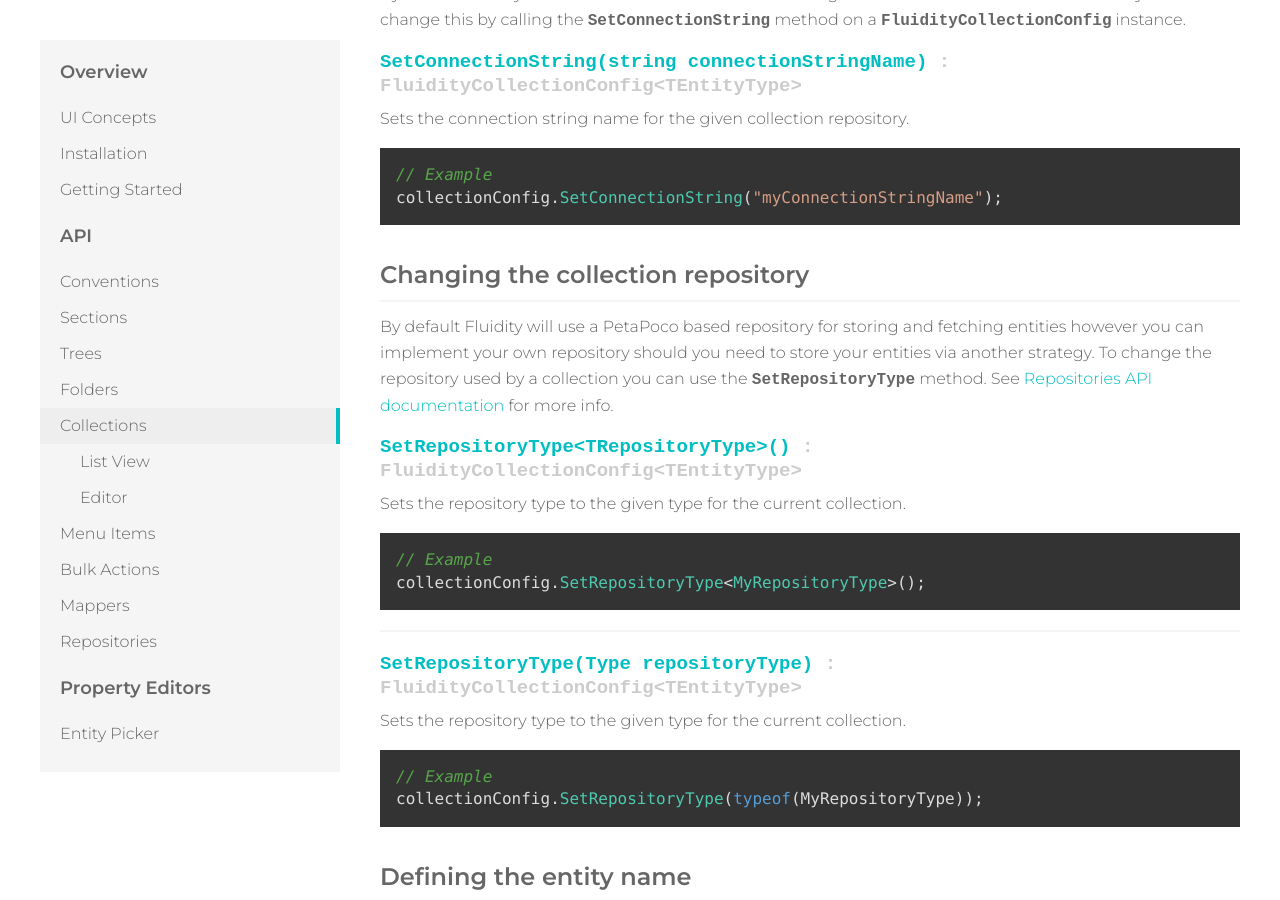
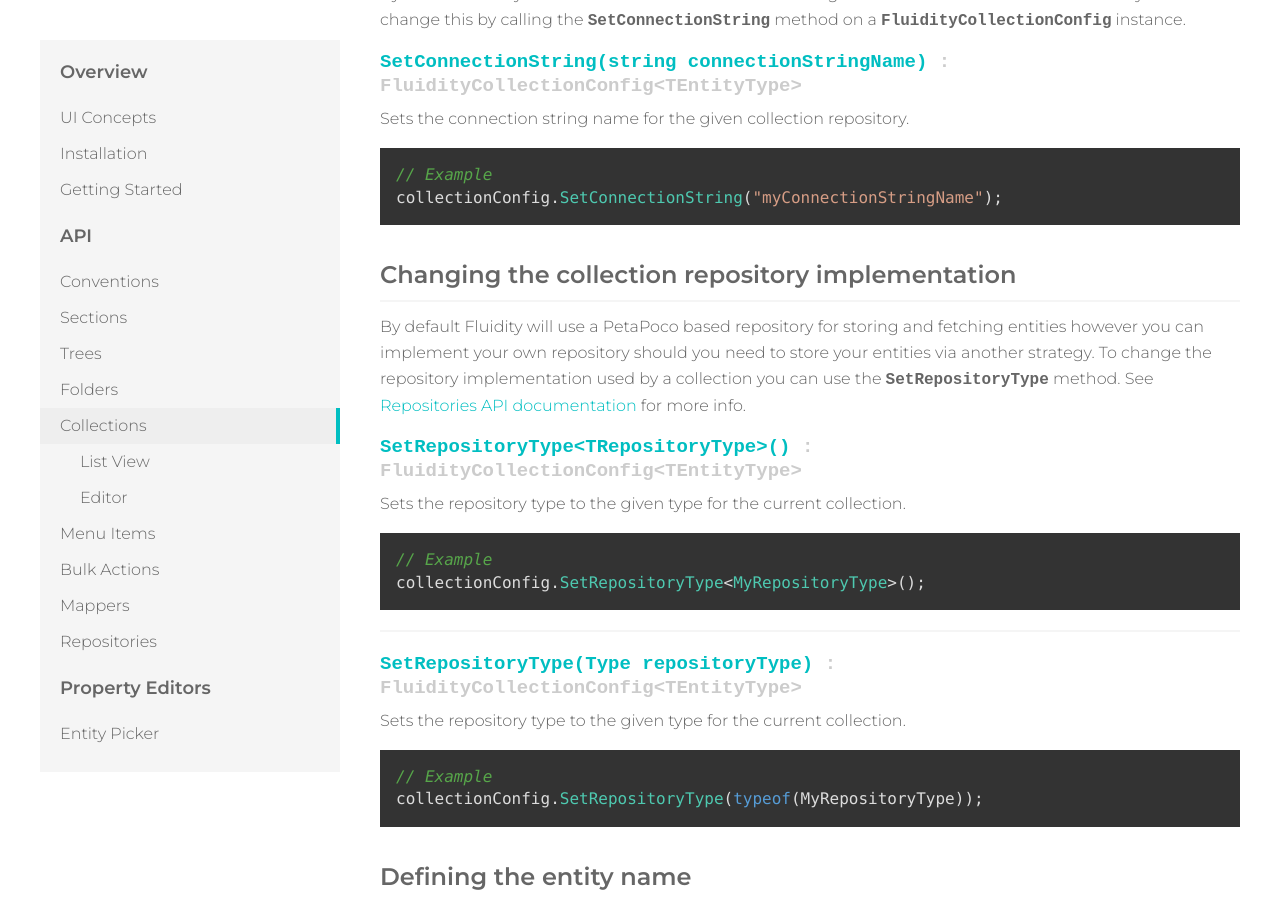
Before and after one commit to mattbrailsford/umbraco-fluidity, a Jekyll site: the page built from docs/_pages/02-api-04-collections.md, in a window 1280 px wide and 900 px high, scrolled down 1860 px. Built offline with Jekyll 4.4.1, drawn with Linux system fonts in a browser that asks for light colours.

Commit message:
Wording change

`````diff
--- a/docs/_pages/02-api-04-collections.md
+++ b/docs/_pages/02-api-04-collections.md
@@ -80,10 +80,10 @@
 collectionConfig.SetConnectionString("myConnectionStringName");
 ````
 
-### Changing the collection repository
+### Changing the collection repository implementation
 {: .mt}
 
-By default Fluidity will use a PetaPoco based repository for storing and fetching entities however you can implement your own repository should you need to store your entities via another strategy. To change the repository used by a collection you can use the `SetRepositoryType` method. See [Repositories API documentation]({{ site.baseurl }}/api/repositories/) for more info.
+By default Fluidity will use a PetaPoco based repository for storing and fetching entities however you can implement your own repository should you need to store your entities via another strategy. To change the repository implementation used by a collection you can use the `SetRepositoryType` method. See [Repositories API documentation]({{ site.baseurl }}/api/repositories/) for more info.
 
 #### SetRepositoryType&lt;TRepositoryType&gt;() *: FluidityCollectionConfig&lt;TEntityType&gt;*
 {: .signature}
`````
